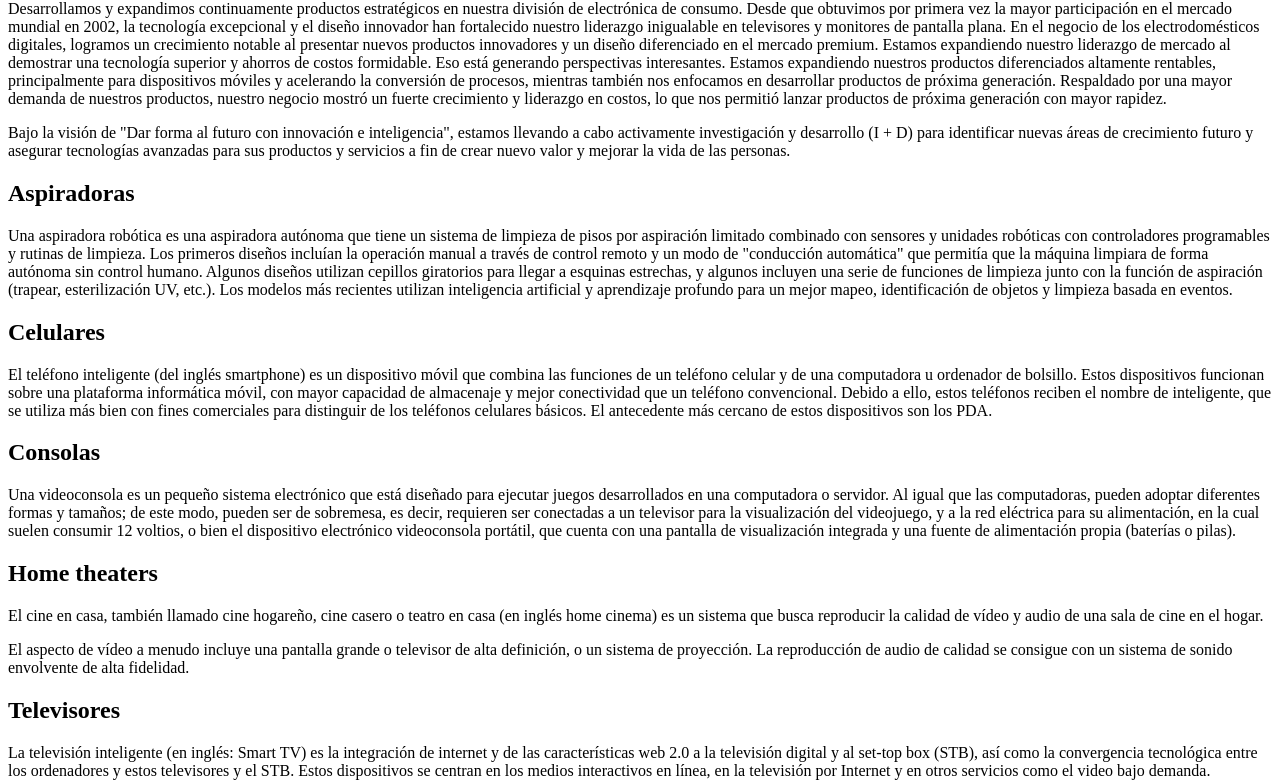
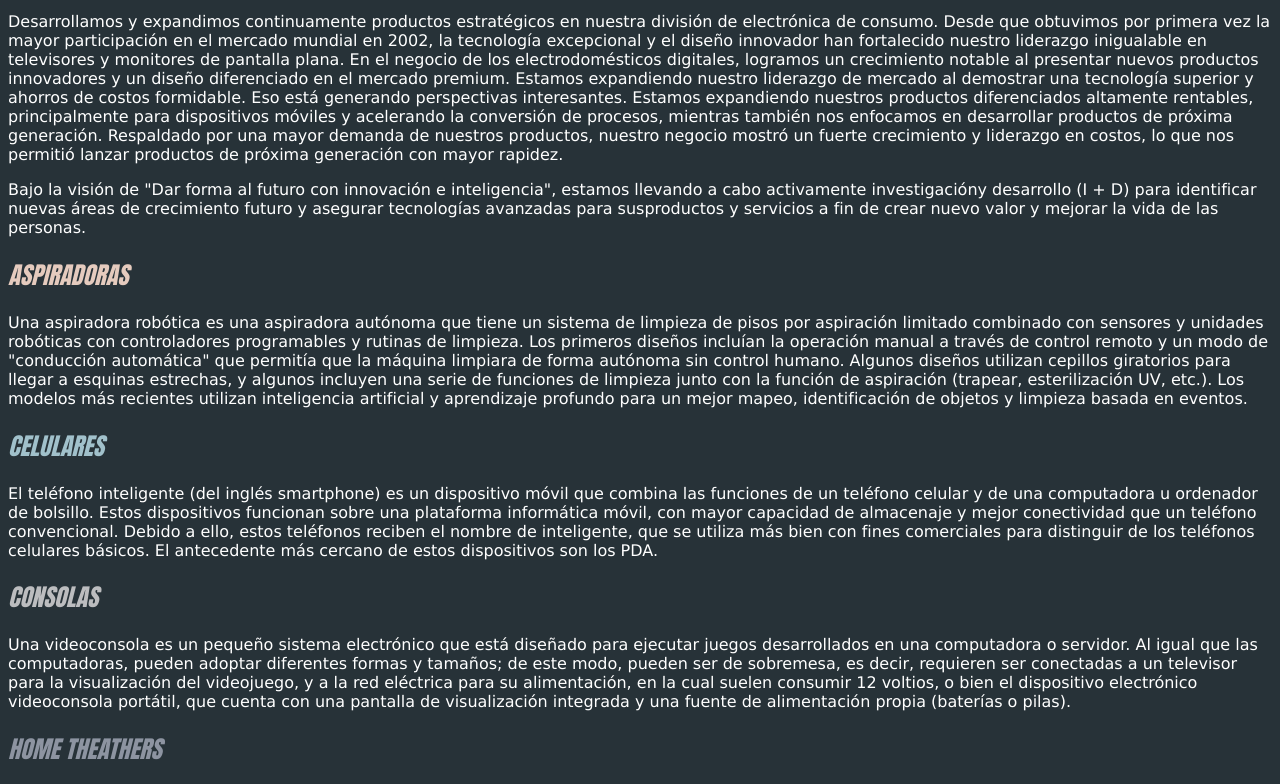
Before and after one commit to TICAMOLINA/03-01-ejercicio-productos, a website built with Vite: page index.html in a window 1280 px wide. Shown: the part 80-864 px from the top of the page. Built offline with nearby package versions, Linux system fonts and the light colour scheme.

Commit message:
Agrego el estilo, colores y tipografía usando clases

```diff
--- a/index.html
+++ b/index.html
@@ -20,13 +20,9 @@
         nuestros productos, nuestro negocio mostró un fuerte crecimiento y liderazgo en costos, lo que nos permitió lanzar
         productos de próxima generación con mayor rapidez.</p>
 
-      <p>
-        Bajo la visión de "Dar forma al futuro con innovación e inteligencia", estamos llevando a cabo activamente investigación
-        y desarrollo (I + D) para identificar nuevas áreas de crecimiento futuro y asegurar tecnologías avanzadas para sus
-        productos y servicios a fin de crear nuevo valor y mejorar la vida de las personas.
-      </p>
+      <p>Bajo la visión de "Dar forma al futuro con innovación e inteligencia", estamos llevando a cabo activamente investigacióny desarrollo (I + D) para identificar nuevas áreas de crecimiento futuro y asegurar tecnologías avanzadas para susproductos y servicios a fin de crear nuevo valor y mejorar la vida de las personas.</p>
 
-      <h2>Aspiradoras</h2>
+      <h2 class="color-01">ASPIRADORAS</h2>
 
       <p>Una aspiradora robótica es una aspiradora autónoma que tiene un sistema de limpieza de pisos por aspiración limitado
         combinado con sensores y unidades robóticas con controladores programables y rutinas de limpieza. Los primeros diseños
@@ -36,7 +32,7 @@
         esterilización UV, etc.). Los modelos más recientes utilizan inteligencia artificial y aprendizaje profundo para un
         mejor mapeo, identificación de objetos y limpieza basada en eventos.</p>
 
-      <h2>Celulares</h2>
+      <h2 class="color-h202">CELULARES</h2>
 
       <p>El teléfono inteligente (del inglés smartphone) es un dispositivo móvil que combina las funciones de un teléfono celular
         y de una computadora u ordenador de bolsillo. Estos dispositivos funcionan sobre una plataforma informática móvil, con
@@ -44,7 +40,7 @@
         el nombre de inteligente, que se utiliza más bien con fines comerciales para distinguir de los teléfonos celulares
         básicos. El antecedente más cercano de estos dispositivos son los PDA.</p>
 
-      <h2>Consolas</h2>
+      <h2 class="color-h203">CONSOLAS</h2>
 
       <p>Una videoconsola es un pequeño sistema electrónico que está diseñado para ejecutar juegos desarrollados en una
         computadora o servidor. Al igual que las computadoras, pueden adoptar diferentes formas y tamaños; de este modo, pueden
@@ -52,7 +48,7 @@
         eléctrica para su alimentación, en la cual suelen consumir 12 voltios, o bien el dispositivo electrónico videoconsola
         portátil, que cuenta con una pantalla de visualización integrada y una fuente de alimentación propia (baterías o pilas).</p>
 
-      <h2>Home theaters</h2>
+      <h2 class="color-h204">HOME THEATHERS</h2>
 
       <p>El cine en casa, también llamado cine hogareño, cine casero o teatro en casa (en inglés home cinema) es un sistema que
         busca reproducir la calidad de vídeo y audio de una sala de cine en el hogar.</p>
@@ -60,7 +56,7 @@
       <p>El aspecto de vídeo a menudo incluye una pantalla grande o televisor de alta definición, o un sistema de proyección.
         La reproducción de audio de calidad se consigue con un sistema de sonido envolvente de alta fidelidad.</p>
 
-      <h2>Televisores</h2>
+      <h2 class="color-h204">TELEVISORES</h2>
 
       <p>La televisión inteligente (en inglés: Smart TV) es la integración de internet y de las características web 2.0 a la
         televisión digital y al set-top box (STB), así como la convergencia tecnológica entre los ordenadores y estos
--- a/style.css
+++ b/style.css
@@ -0,0 +1,46 @@
+body {
+  background-color: #273238;
+}
+
+h1 {
+  color: #698593;
+  text-align: center;
+  font-family: Impact, Charcoal, sans-serif;
+}
+
+
+p {
+  color: white;
+  text-align: start;
+  font-family: 'Lucida Sans Unicode', 'Lucida Grande', sans-serif;
+}
+
+.color-01 {
+  color: #e5cbbe;
+  font-family: Impact, Charcoal, sans-serif;
+  font-style: italic;
+}
+
+.color-h202 {
+  color: #a1c1cb;
+  font-family: Impact, Charcoal, sans-serif;
+  font-style: italic;
+}
+
+.color-h203 {
+  color: #bcbdbf;
+  font-family: Impact, Charcoal, sans-serif;
+  font-style: italic;
+}
+
+.color-h204 {
+  color: #8d94a1;
+  font-family: Impact, Charcoal, sans-serif;
+  font-style: italic;
+}
+
+.color-h205 {
+  color: #b2b2aa;
+  font-family: Impact, Charcoal, sans-serif;
+  font-style: italic;
+}
```
